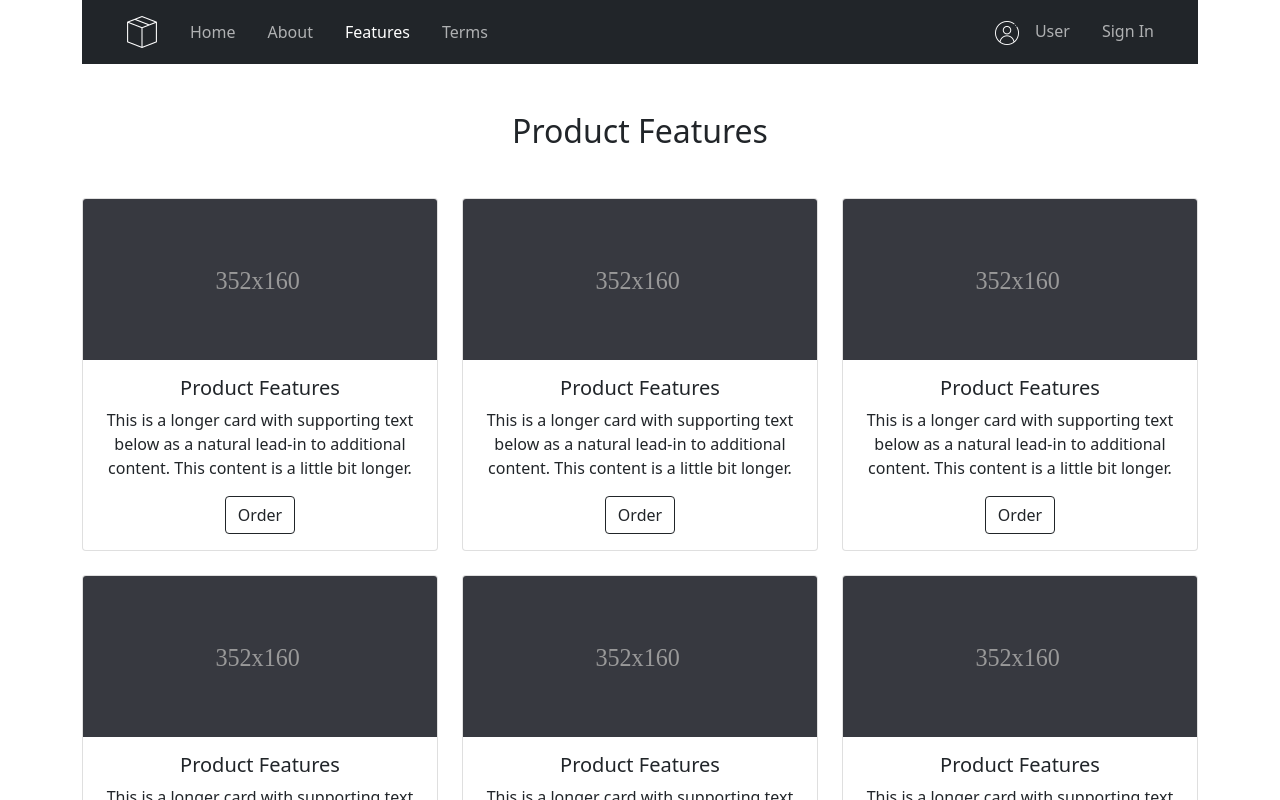
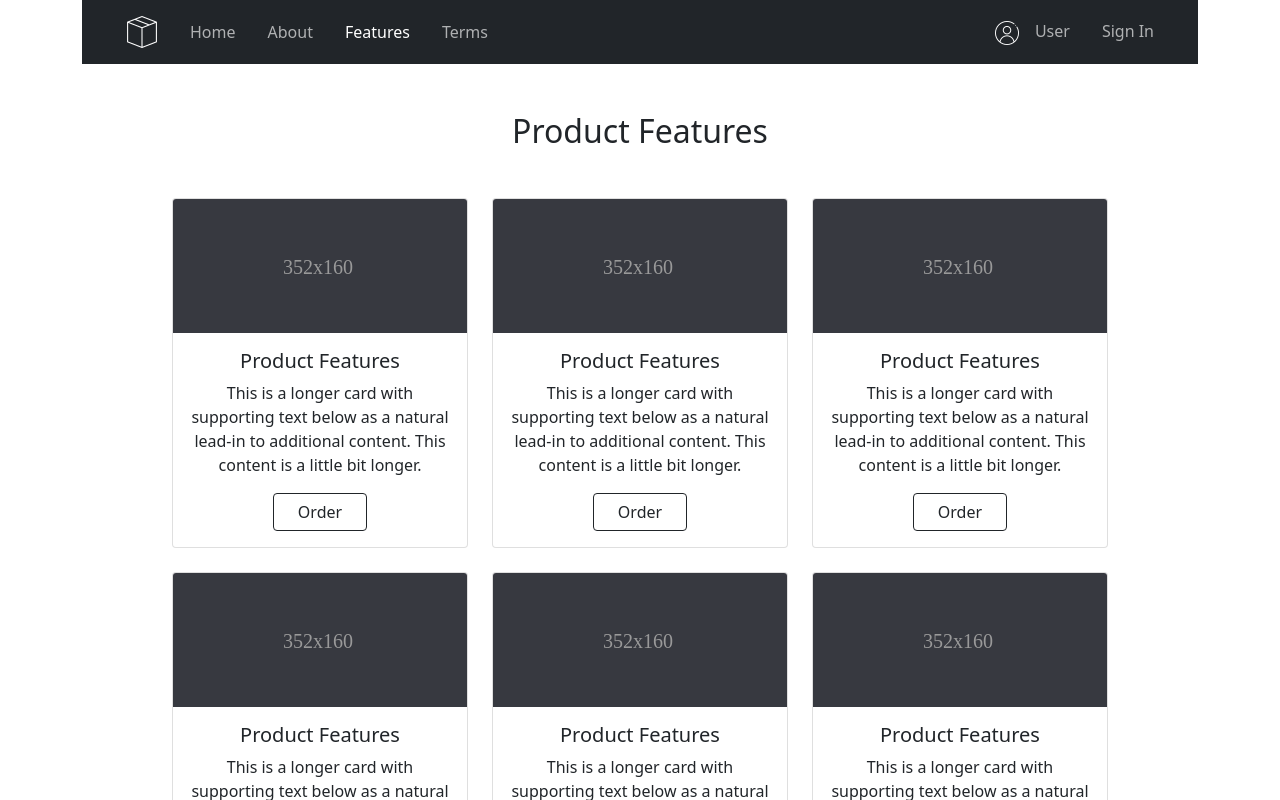
Before and after one commit to React-JS-Beginner/react-auth-private-route, a React (Create React App) app: page /features in a window 1280 px wide. Shown: the top 800 px of the page. Built offline with nearby package versions, Linux system fonts and the light colour scheme.

Commit message:
working-on-signin

```diff
--- a/src/Components/About/About.js
+++ b/src/Components/About/About.js
@@ -3,7 +3,7 @@ import { Card, Button, Container } from "react-bootstrap";
 
 const About = () => {
   return (
-    <Container className="mt-5 pt-5">
+    <Container className="w-75 mx-auto mt-5 pt-5">
       <Card className="text-center">
         <Card.Header>Accusantium</Card.Header>
         <Card.Body>
--- a/src/Components/Features/Features.js
+++ b/src/Components/Features/Features.js
@@ -4,10 +4,10 @@ import features from "../images/features.svg";
 
 const Features = () => {
   return (
-    <Container className="mb-5 pb-5">
+    <Container className="w-75 mx-auto mb-5 pb-5">
       <h2 className="text-center mt-5 mb-5">Product Features</h2>
       <Row xs={3} md={3} className="g-4">
-        {Array.from({ length: 6 }).map((_, idx) => (
+        {Array.from({ length: 9 }).map((_, idx) => (
           <Col>
             <Card>
               <Card.Img variant="top" src={features} />
@@ -18,7 +18,7 @@ const Features = () => {
                   lead-in to additional content. This content is a little bit
                   longer.
                 </Card.Text>
-                <Button variant="outline-dark">Order</Button>
+                <Button variant="outline-dark pe-4 ps-4">Order</Button>
               </Card.Body>
             </Card>
           </Col>
```
Also changed, not shown: src/Components/SignIn/SignIn.js (added, +12 -0 lines), src/Firebase/firebase.config.js (added, +10 -0 lines), src/Firebase/firebase.init.js (added, +8 -0 lines), src/Registration/Registration.js (added, +11 -0 lines), 1 other file (tests, documents, lock files or other folders).
